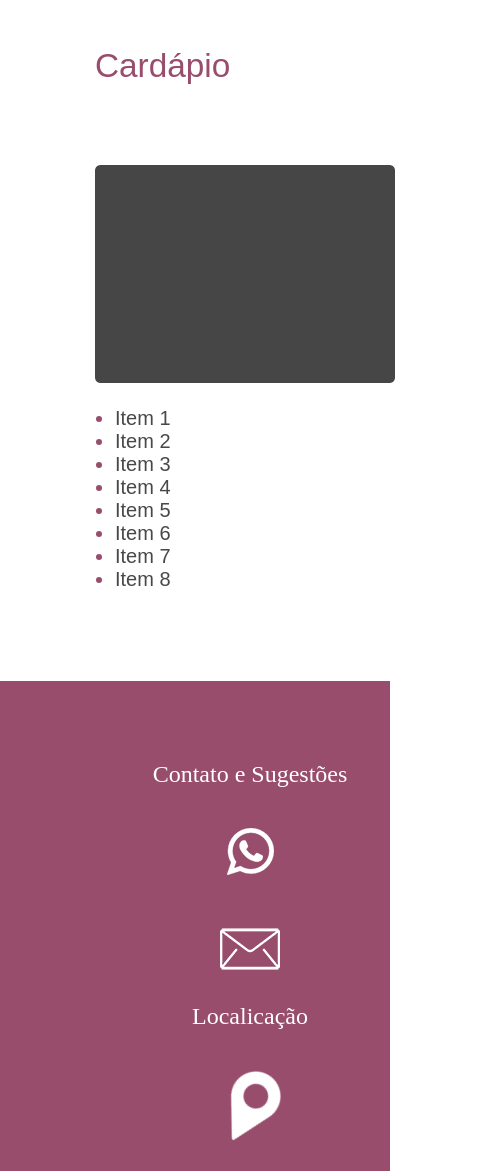
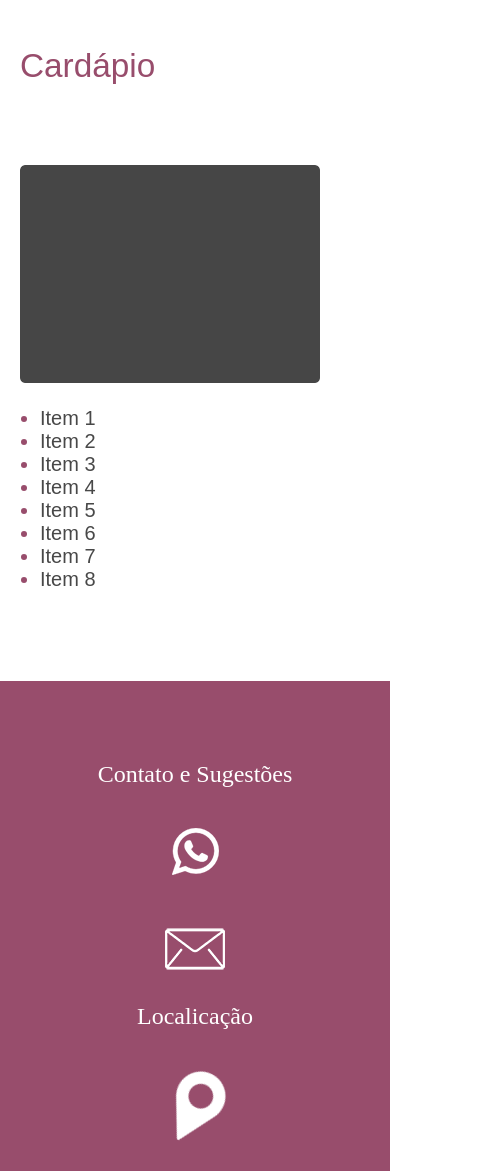
Before and after one commit to igoryan260/Doce_Surpresa, a plain HTML site: page index.html in a window 390 px wide. Shown: the part 1535-2706 px from the top of the page, 500 px wide, since content can reach past the window. Drawn offline with Linux system fonts and the light colour scheme.

Commit message:
Novo ajuste para não quebrar a página, responsividade

```diff
--- a/css/style.css
+++ b/css/style.css
@@ -458,11 +458,25 @@ footer div#copy > span{
         margin: 205px 20px 0px 20px;
     }
 
+    section#conheca > p {
+        width: auto;
+    }
+
     section#conheca > figure::after {
         content: none;
     }
 
+    /*SECTION CARDAPIO*/
+    section#cardapio {
+        margin-left: 20px;
+        margin-right: 20px;
+    }
+
     /*FOOTER*/
+
+    footer > div#contatoSugestoes {
+        width: auto;
+    }
 
     footer > div#contatoSugestoes > h3 {
         grid-column: 1;
```
